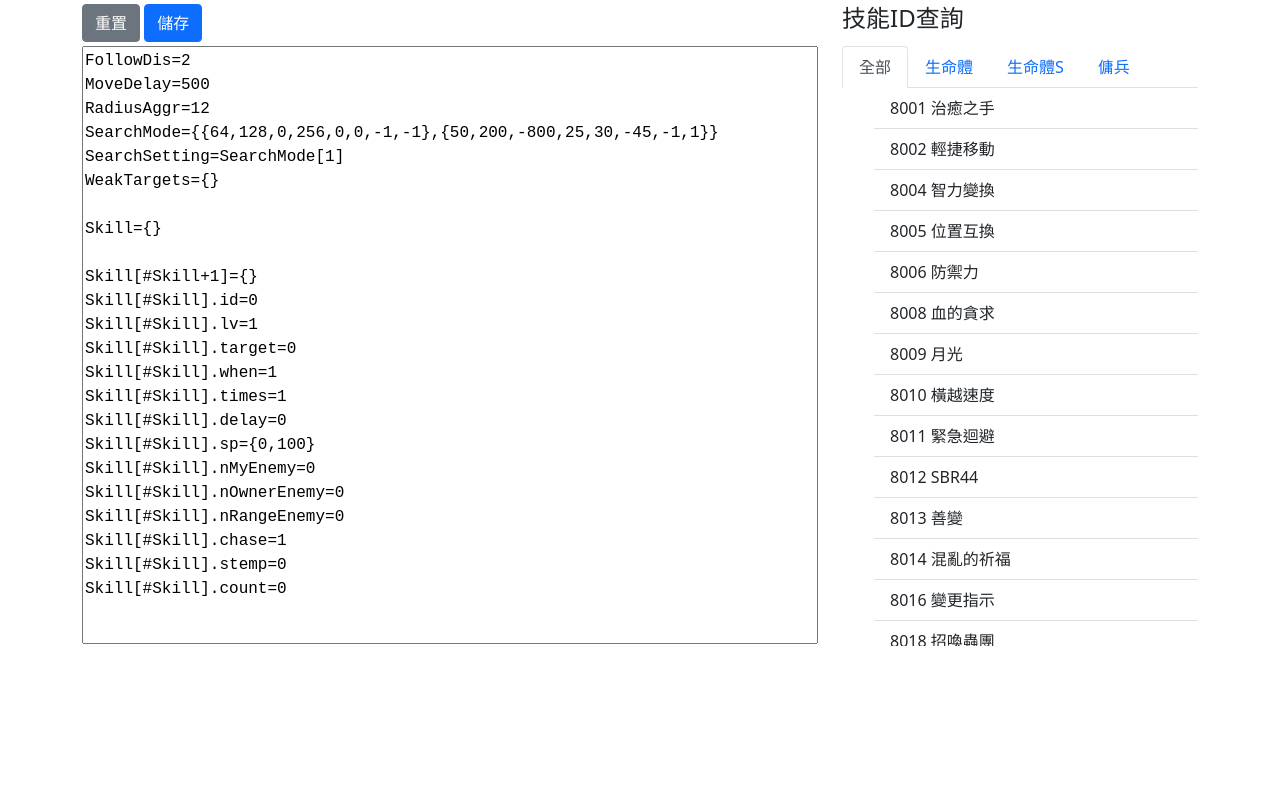
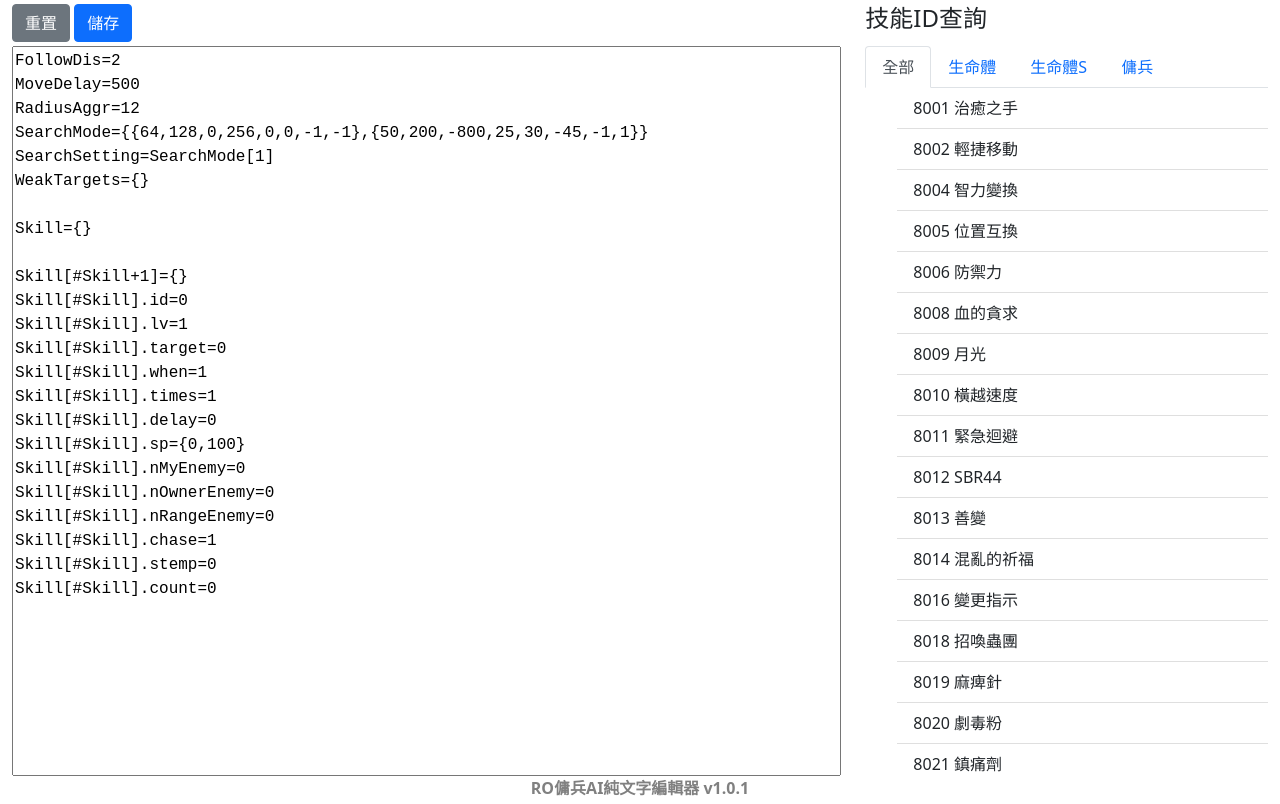
Before and after one commit to ro-rnai/ro-rnai.github.io, a plain HTML site: page plainTextEditor/index.html in a window 1280 px wide. Drawn offline with nearby package versions, Linux system fonts and the light colour scheme.

Commit message:
fix height

```diff
--- a/plainTextEditor/index.html
+++ b/plainTextEditor/index.html
@@ -14,14 +14,19 @@
         #editor{
             font-family: "Courier New", Courier, monospace;
             resize : none;
+            display: block;
+            white-space: pre;
         }
         .pointer{
             cursor: pointer;
         }
+        .overflow-scroll-y{
+            overflow-y: auto;
+        }
     </style>
 </head>
 <body>
-    <div class="container">
+    <div class="container-fluid d-flex flex-column h-100">
         <div class="row mt-1 mb-1">
             <div class="col-8">
                 <button class="btn btn-secondary" onclick="newOne()">重置</button>
@@ -31,19 +36,25 @@
                 <h4>技能ID查詢</h4>
             </div>
         </div>
-        <div class="row">
-            <div class="col-8 overflow-hidden" style='height:600px'>
-                <textarea id='editor' spellcheck="false" class="w-100" style="height:598px;box-sizing: border-box;margin: 0px;"></textarea>
+        <div class="row flex-nowrap flex-grow-1 overflow-hidden">
+            <div class="col-6 col-lg-8 overflow-hidden">
+                <textarea id='editor' spellcheck="false" class="w-100 h-100"></textarea>
             </div>
-            <div class="col-4 overflow-auto" style='height:600px'>
+            <div class="col-6 col-lg-4 d-flex flex-column overflow-hidden">
                 <ul class="nav nav-tabs" id='filterType'>
                     <li class="nav-item">
                         <span class="nav-link active pointer" onclick="showId(this.textContent)">全部</span>
                     </li>
                 </ul>
-                <div id='showId'></div>
+                <div id='showId' class="overflow-scroll-y"></div>
             </div>
         </div>
+        <div class="row">
+            <div class="col text-center" style="color: gray;font-weight: bold;">
+                RO傭兵AI純文字編輯器 v1.0.1
+            </div>
+        </div>
+
     </div>
 </body>
 </html>
```
